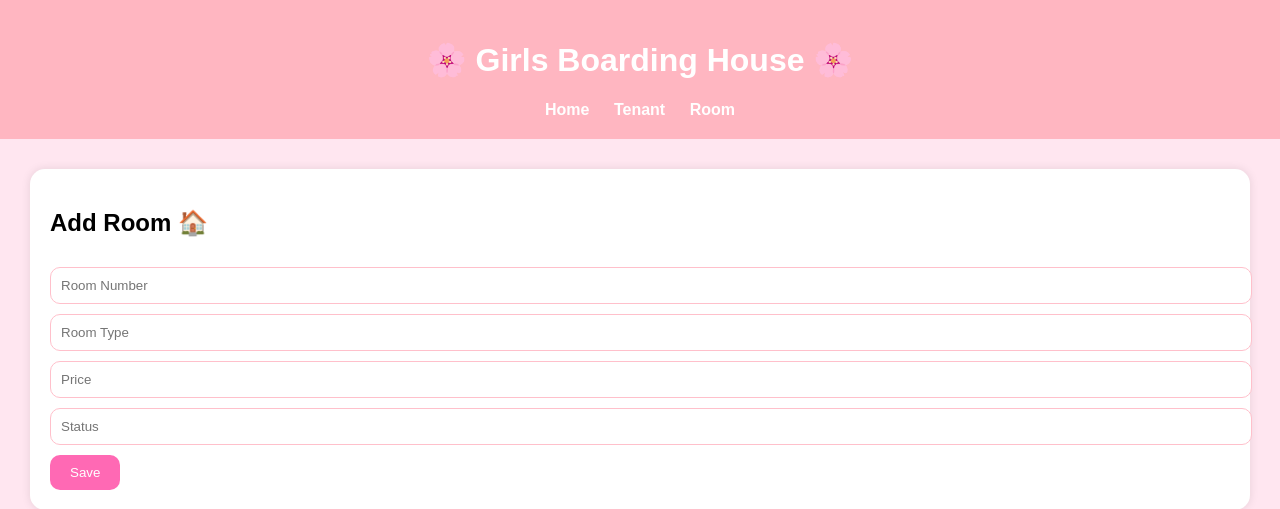
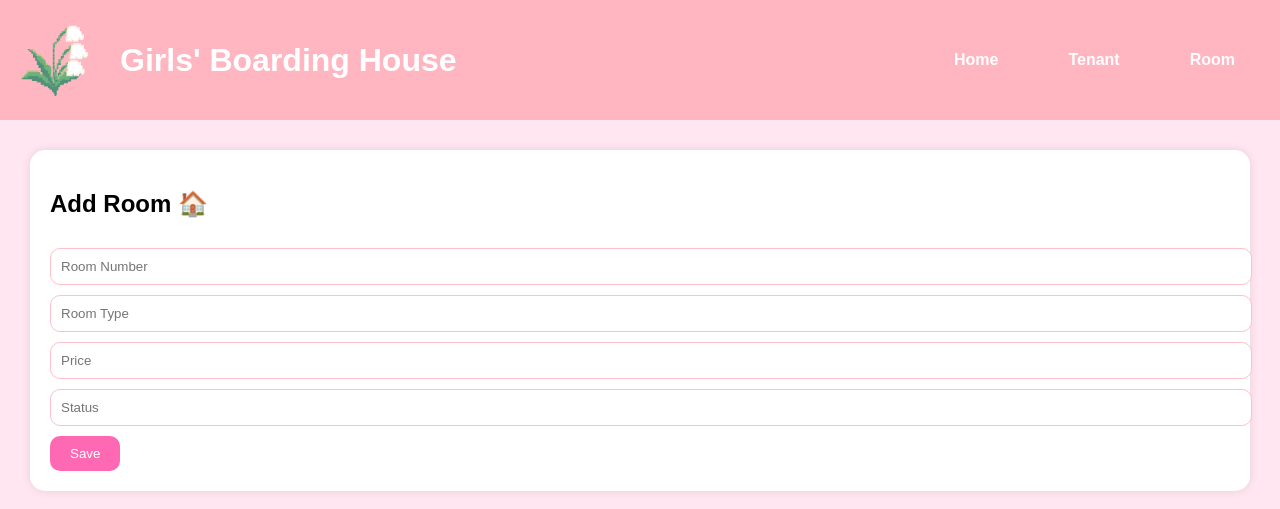
Before and after one commit to rentsaisy/boardingHouse-using-python, a Flask app: page /add_room in a window 1280 px wide. Shown: the top 509 px of the page. Run offline with Flask 3, Linux system fonts and the light colour scheme.

Commit message:
fix: redesign the navbar and add new assets

```diff
--- a/static/style.css
+++ b/static/style.css
@@ -9,7 +9,34 @@ body{
     background:#ffb6c1;
     padding:20px;
     color:white;
-    text-align:center;
+    display:flex;
+    align-items:center;
+    justify-content:space-between;
+    gap:20px;
+}
+
+.nav-left{
+    display:flex;
+    align-items:center;
+    gap:20px;
+}
+
+.navbar h1{
+    margin:0;
+}
+
+.nav-img{
+    width:80px;
+    height:80px;
+    object-fit:cover;
+    border-radius:10px;
+    flex-shrink:0;
+}
+
+.menu{
+    display:flex;
+    gap:20px;
+    margin-left:auto;
 }
 
 .menu a{
@@ -17,6 +44,21 @@ body{
     margin:10px;
     text-decoration:none;
     font-weight:bold;
+    padding:10px 15px;
+    border-radius:8px;
+    transition:all 0.3s ease;
+    display:inline-block;
+}
+
+.menu a:hover{
+    background:rgba(255,255,255,0.3);
+    transform:scale(1.1);
+    box-shadow:0 4px 8px rgba(0,0,0,0.2);
+}
+
+.menu a:active{
+    transform:scale(0.95);
+    background:rgba(255,255,255,0.5);
 }
 
 .container{
--- a/templates/base.html
+++ b/templates/base.html
@@ -11,14 +11,22 @@
 <body>
 
 <div class="navbar">
-    <h1>🌸 Girls Boarding House 🌸</h1>
+
+    <div class="nav-left">
+        <img src="{{ url_for('static', filename='lily.png') }}"
+        class="nav-img">
+
+        <h1>Girls' Boarding House </h1>
+    </div>
 
     <div class="menu">
         <a href="/">Home</a>
         <a href="/tenant">Tenant</a>
         <a href="/room">Room</a>
     </div>
+
 </div>
+
 
 <div class="container">
     {% block content %}
```
Also changed, not shown: static/lily.png (added), static/rosa(owner).gif (added).
